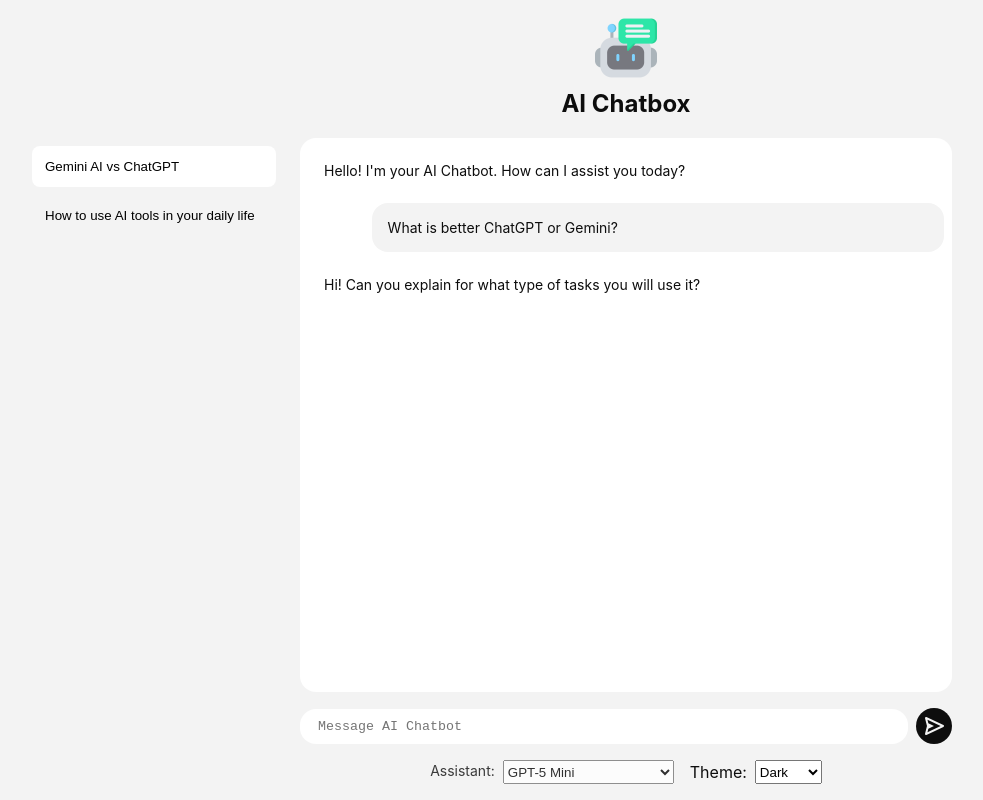
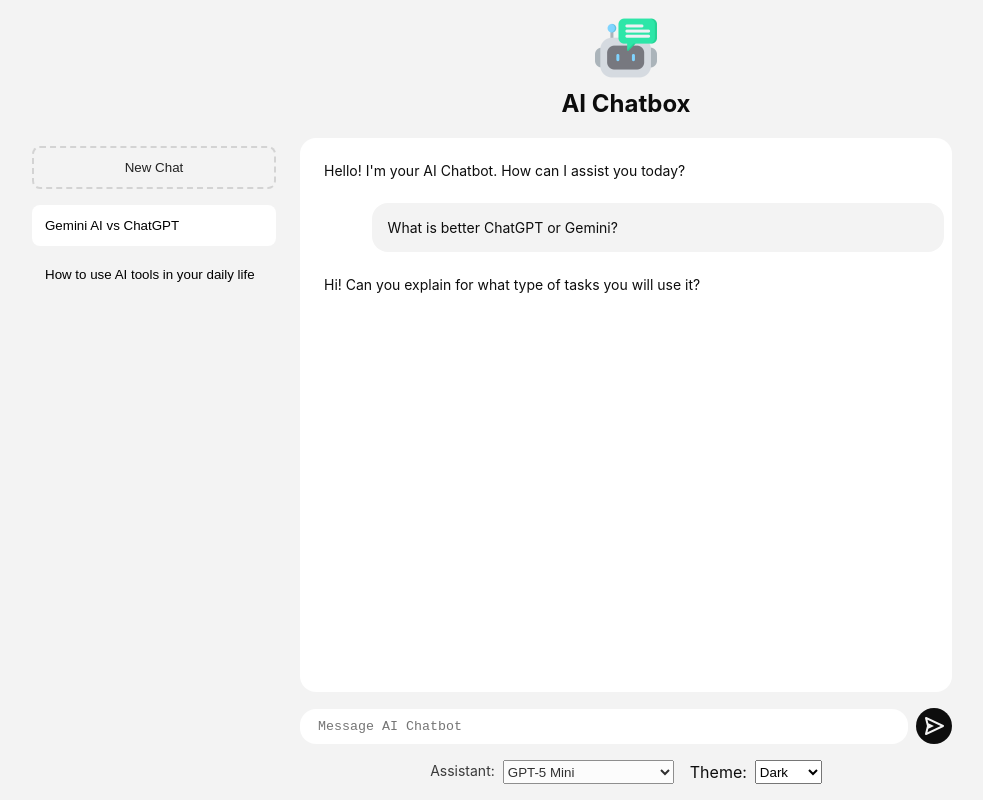
Before and after one commit to samh1996/react-ai-chatbox, a React (Vite) app: page / in a window 1280 px wide. Shown: the whole page, without its empty margins (152-1135 px from the left). Built offline with nearby package versions, Linux system fonts and the light colour scheme; no server answers.

Commit message:
Add a "New Chat" Button and add to the chat messages

```diff
--- a/package.json
+++ b/package.json
@@ -18,7 +18,8 @@
     "react-icons": "^5.5.0",
     "react-markdown": "^10.1.0",
     "react-textarea-autosize": "^8.5.9",
-    "remark-gfm": "^4.0.1"
+    "remark-gfm": "^4.0.1",
+    "uuid": "^13.0.0"
   },
   "devDependencies": {
     "@eslint/js": "^9.39.1",
--- a/src/App.jsx
+++ b/src/App.jsx
@@ -5,6 +5,7 @@ import { Theme } from "./components/Theme/Theme.jsx";
 import { Sidebar } from "./components/Sidebar/Sidebar.jsx";
 import { Chat } from "./components/chat/Chat.jsx";
 import { useState, useMemo } from "react";
+import {v4 as uuidv4} from "uuid";
 
 const CHATS = [
   {
@@ -58,6 +59,20 @@ function App() {
       updateChats(messages);
   }
 
+  function handleNewChatCreate() {
+    const id = uuidv4();
+
+    setActiveChatId(id);
+    setChats((prevChats) => [
+      ...prevChats,
+      {
+        id,
+        title: "New Chat",
+        messages: [],
+      },
+    ]);
+  }
+
   return (
     <div className={styles.App}>
       <header className={styles.Header}>
@@ -69,6 +84,7 @@ function App() {
           chats={chats}
           activeChatId={activeChatId}
           onActiveChatIdChange={setActiveChatId}
+          onNewChatCreate={handleNewChatCreate}
         />
 
         <main className={styles.Main}>
--- a/src/components/Sidebar/Sidebar.jsx
+++ b/src/components/Sidebar/Sidebar.jsx
@@ -2,7 +2,7 @@ import styles from "./Sidebar.module.css";
 import { FaHamburger } from "react-icons/fa";
 import { useEffect, useRef, useState } from "react";
 
-export function Sidebar({ chats, activeChatId, onActiveChatIdChange }) {
+export function Sidebar({ chats, activeChatId, onActiveChatIdChange, onNewChatCreate }) {
   const [isOpen, setIsOpen] = useState(true);
 
   function handleSidebarToggle() {
@@ -34,6 +34,9 @@ export function Sidebar({ chats, activeChatId, onActiveChatIdChange }) {
       </button>
 
       <div className={styles.Sidebar} data-open={isOpen}>
+        <button onClick={onNewChatCreate} className={styles.NewChatButton}>New Chat</button>
+
+
         <ul className={styles.Chats}>
           {chats.map((chat) => (
             <li
--- a/src/components/Sidebar/Sidebar.module.css
+++ b/src/components/Sidebar/Sidebar.module.css
@@ -1,9 +1,23 @@
 .Sidebar {
+  display: flex;
+  flex-direction: column;
+  gap: 16px;
   flex-shrink: 0;
   width: 260px;
   padding: 8px;
   border-radius: 16px;
   transition: transform 0.3s ease-in-out;
+}
+
+.NewChatButton {
+  width: 100%;
+  padding: 12px;
+  background: none;
+  border: 2px dashed light-dark(#d3d3d3, #3f3f3f);
+  border-radius: 8px;
+  text-align: center;
+  cursor: pointer;
+  color: light-dark(#212121, #ffffff);
 }
 
 .MenuButton {
```
Also changed, not shown: readme.txt, 1 other file (tests, documents, lock files or other folders).
